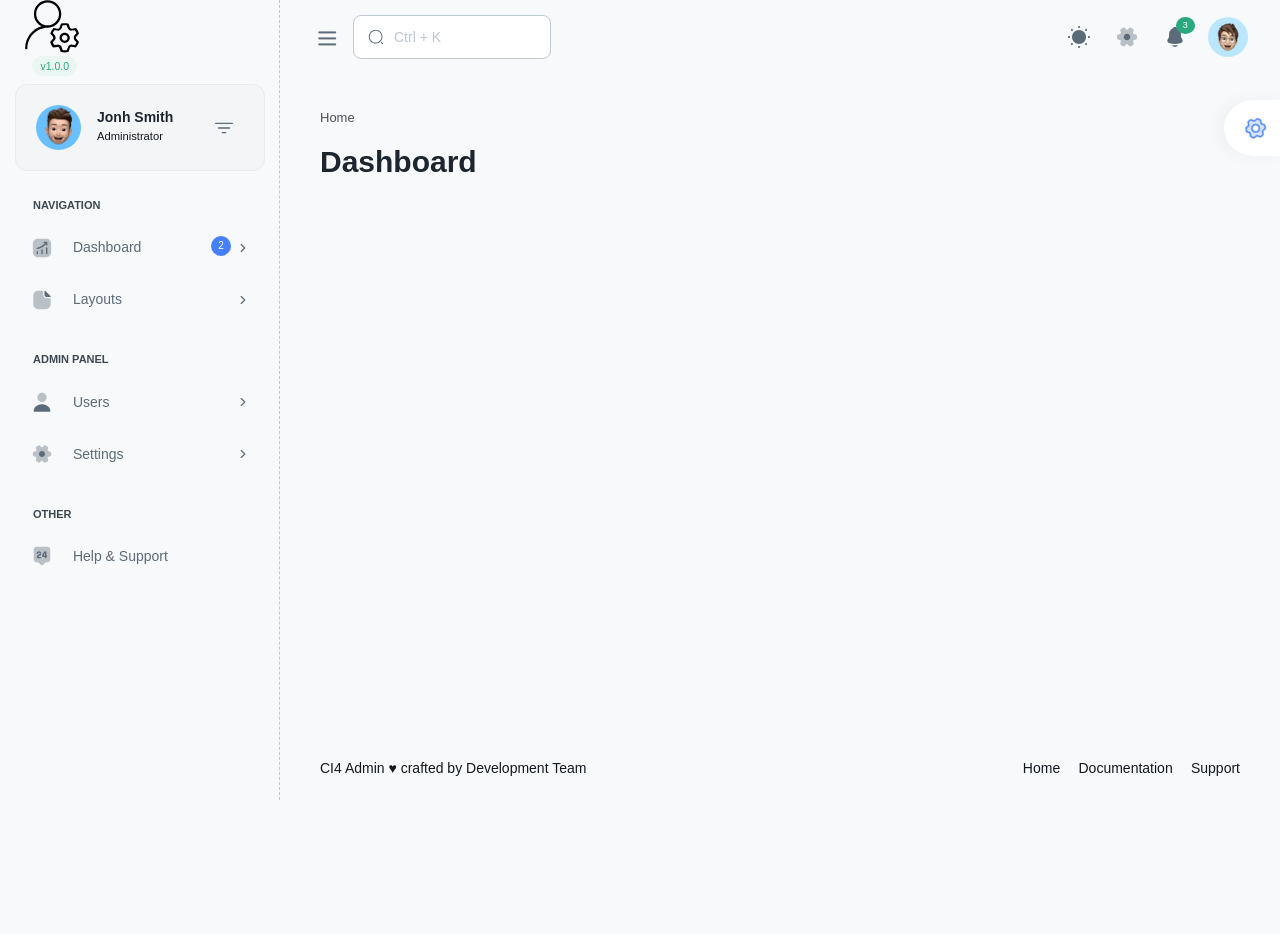
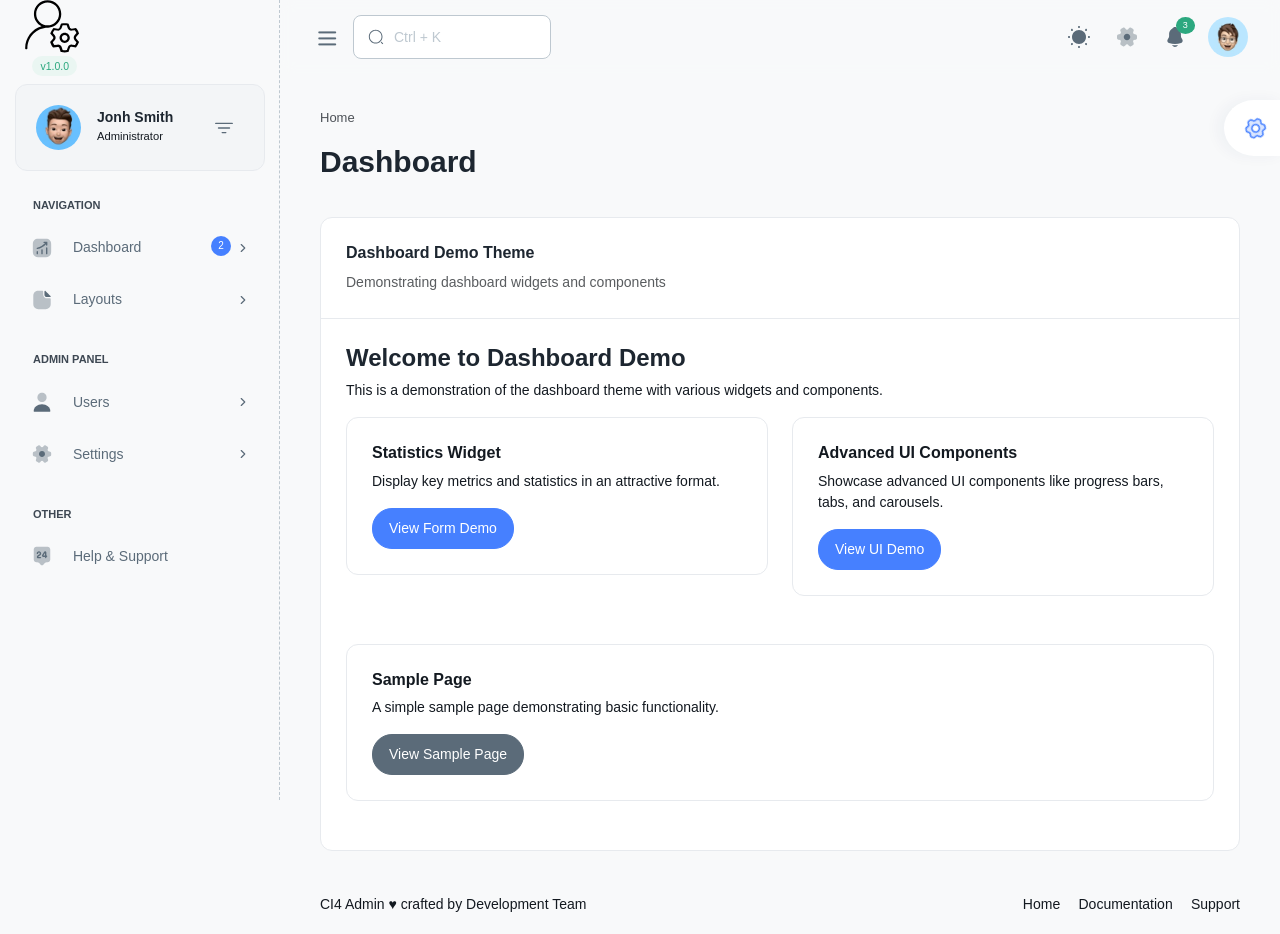
Before and after one commit to viettrungIT3/ci4-theme-ableproadmin, a CodeIgniter 4 app: the page made by src/app/Views/pages/dashboard/demo-theme.php in a window 1280 px wide. Before the commit the page ends 800 px from the top, so only its background shows below. Run offline with PHP 8.4 and a stand-in for CodeIgniter, Linux system fonts and the light colour scheme; the template is opened without the code that fills it, so the values that code supplies are empty; some libraries are stand-ins or nearby versions; some web fonts are replaced.

Commit message:
fix(layout): resolve duplicate sidebar/header issue in demo pages
- Create dedicated demo.php layout for demo pages
- Update all demo pages to use layouts/demo instead of layouts/admin
- Remove hardcoded breadcrumb from form-demo.php
- Update controllers to use renderView with demo layout
- Fix DashboardDemo, FormDemo, AdvancedUiDemo, SamplePage controllers
- Demo pages now have single sidebar/header without duplication
- All demo routes working correctly under /dashboard/demo/

```diff
--- a/src/app/Controllers/Web/Admin/AdvancedUiDemo.php
+++ b/src/app/Controllers/Web/Admin/AdvancedUiDemo.php
@@ -14,6 +14,6 @@ class AdvancedUiDemo extends BaseThemeController
             ['title' => 'Advanced UI Demo', 'url' => base_url('advanced-ui-demo')],
         ]);
 
-        return $this->renderAdminView('pages/advanced-ui-demo');
+        return $this->renderView('pages/advanced-ui-demo', [], 'demo');
     }
 }
--- a/src/app/Controllers/Web/Admin/DashboardDemo.php
+++ b/src/app/Controllers/Web/Admin/DashboardDemo.php
@@ -14,6 +14,6 @@ class DashboardDemo extends BaseThemeController
             ['title' => 'Demo Theme', 'url' => base_url('dashboard/demo-theme')],
         ]);
 
-        return $this->renderAdminView('pages/dashboard/demo-theme');
+        return $this->renderView('pages/dashboard/demo-theme', [], 'demo');
     }
 }
--- a/src/app/Controllers/Web/Admin/FormDemo.php
+++ b/src/app/Controllers/Web/Admin/FormDemo.php
@@ -14,6 +14,6 @@ class FormDemo extends BaseThemeController
             ['title' => 'Form Demo', 'url' => base_url('form-demo')],
         ]);
 
-        return $this->renderAdminView('pages/form-demo');
+        return $this->renderView('pages/form-demo', [], 'demo');
     }
 }
--- a/src/app/Controllers/Web/Admin/SamplePage.php
+++ b/src/app/Controllers/Web/Admin/SamplePage.php
@@ -14,6 +14,6 @@ class SamplePage extends BaseThemeController
             ['title' => 'Sample Page', 'url' => base_url('sample-page')],
         ]);
 
-        return $this->renderAdminView('pages/sample-page');
+        return $this->renderView('pages/sample-page', [], 'demo');
     }
 }
--- /dev/null
+++ b/src/app/Views/layouts/demo.php
@@ -0,0 +1,54 @@
+<!doctype html>
+<html lang="en">
+
+<head>
+    <?= view('partials/head') ?>
+</head>
+
+<body data-pc-preset="preset-1" data-pc-sidebar-caption="true" data-pc-layout="vertical" data-pc-direction="ltr"
+    data-pc-theme_contrast="" data-pc-theme="light">
+    <!-- [ Pre-loader ] start -->
+    <div class="page-loader">
+        <div class="bar"></div>
+    </div>
+    <!-- [ Pre-loader ] End -->
+
+    <!-- [ Sidebar Menu ] start -->
+    <?= view('components/sidebar') ?>
+    <!-- [ Sidebar Menu ] end -->
+
+    <!-- [ Header Topbar ] start -->
+    <?= view('components/header') ?>
+    <!-- [ Header ] end -->
+
+    <!-- [ Main Content ] start -->
+    <div class="pc-container">
+        <div class="pc-content">
+            <!-- [ breadcrumb ] start -->
+            <?= view('components/breadcrumb') ?>
+            <!-- [ breadcrumb ] end -->
+
+            <!-- [ Main Content ] start -->
+            <div class="row">
+                <div class="col-sm-12">
+                    <?= $this->renderSection('content') ?>
+                </div>
+            </div>
+            <!-- [ Main Content ] end -->
+        </div>
+    </div>
+    <!-- [ Main Content ] end -->
+
+    <!-- [ Footer ] start -->
+    <?= view('components/footer') ?>
+    <!-- [ Footer ] end -->
+
+    <!-- [ Settings Panel ] start -->
+    <?= view('components/settings-panel') ?>
+    <!-- [ Settings Panel ] end -->
+
+    <!-- Required Js -->
+    <?= view('partials/scripts') ?>
+</body>
+
+</html>
--- a/src/app/Views/pages/advanced-ui-demo.php
+++ b/src/app/Views/pages/advanced-ui-demo.php
@@ -9,7 +9,7 @@
 // Include component library
 include APPPATH . 'Views/components/index.php';
 
-$this->extend('layouts/admin');
+$this->extend('layouts/demo');
 $this->section('content');
 ?>
 
--- a/src/app/Views/pages/dashboard/demo-theme.php
+++ b/src/app/Views/pages/dashboard/demo-theme.php
@@ -4,7 +4,7 @@
  *
  * This page demonstrates the dashboard theme with various widgets and components.
  */
-$this->extend('layouts/admin');
+$this->extend('layouts/demo');
 $this->section('content');
 ?>
 
--- a/src/app/Views/pages/sample-page.php
+++ b/src/app/Views/pages/sample-page.php
@@ -4,7 +4,7 @@
  *
  * This is a sample page demonstrating basic functionality.
  */
-$this->extend('layouts/admin');
+$this->extend('layouts/demo');
 $this->section('content');
 ?>
 
```
Also changed, not shown: src/app/Views/pages/form-demo.php (+5 -23 lines).
